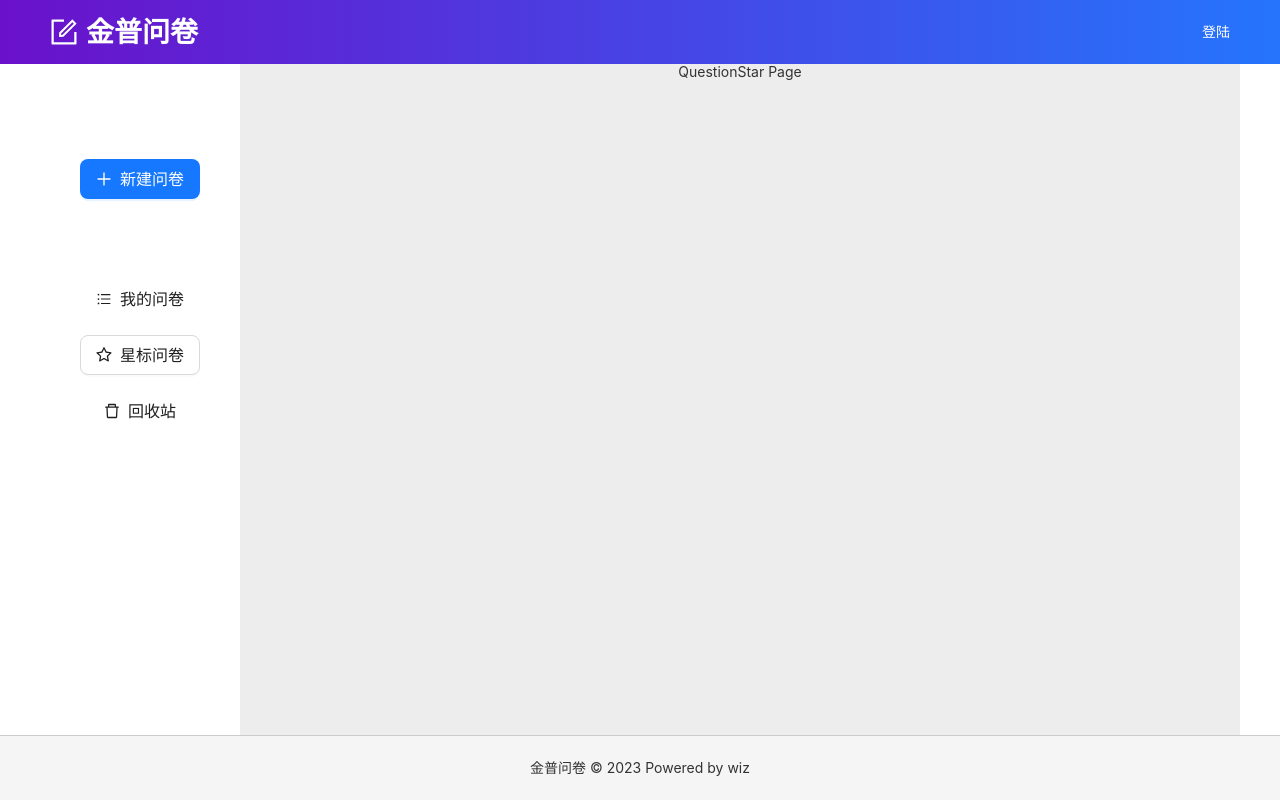
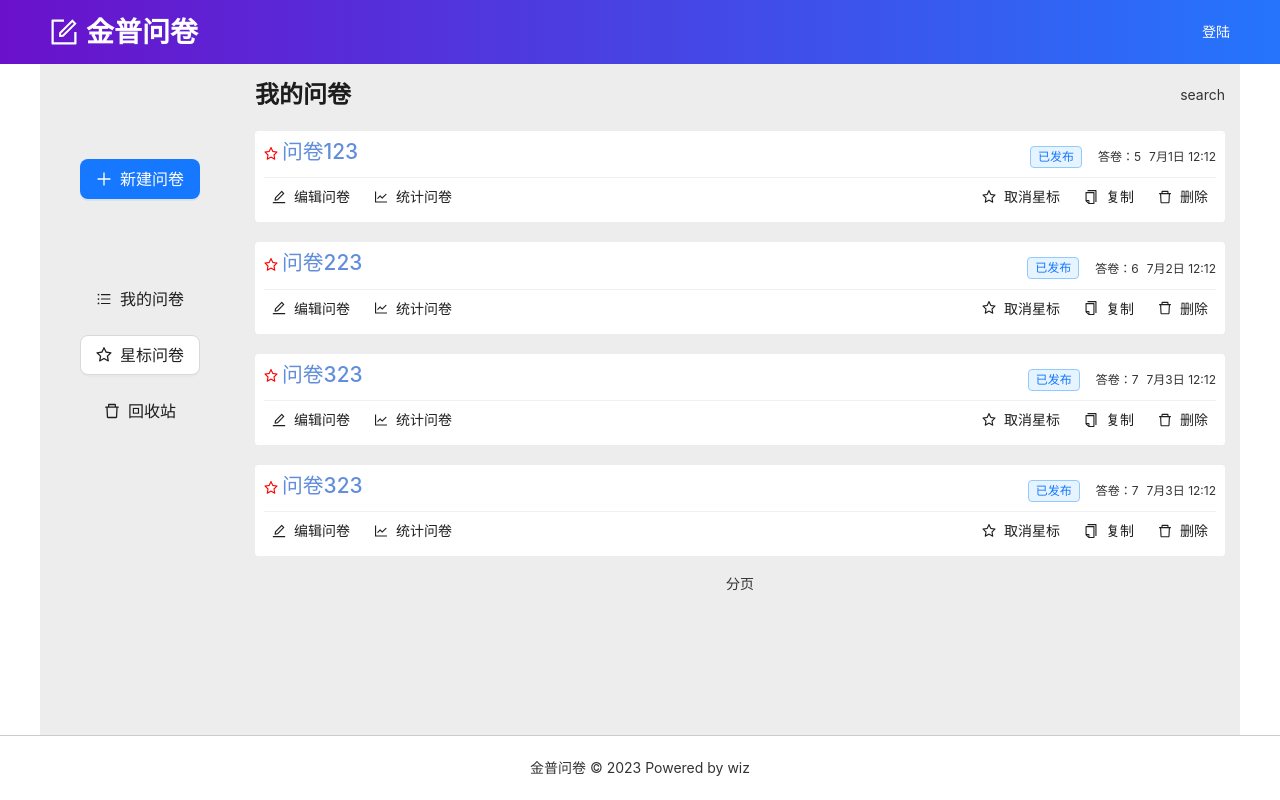
Before and after one commit to isjia/wu-jin-pu-saas, a React (Create React App) app: page /manage/star in a window 1280 px wide. Built offline with nearby package versions, Linux system fonts and the light colour scheme.

Commit message:
refactor: refactor pages

```diff
--- a/src/components/QuestionCard.module.scss
+++ b/src/components/QuestionCard.module.scss
@@ -3,7 +3,7 @@
   box-sizing: border-box;
   border: 1px solid #fff;
   border-radius: 3px;
-  padding: 12px;
+  padding: 8px;
   margin: 20px auto;
   background-color: white;
 
@@ -14,19 +14,11 @@
 
 .row-title {
   display: flex;
-  border-bottom: 1px solid #ddd;
+  // border-bottom: 1px solid #ddd;
   align-items: center;
   justify-content: space-between;
   font-size: 12px;
   color: #333;
-  .status-publish {
-    border: 1px solid #ddd;
-    padding: 5px;
-    margin-right: 8px;
-  }
-  .status-answer-count {
-    margin-right: 8px;
-  }
   .title {
     font-size: 1.3rem;
     a {
@@ -40,16 +32,5 @@
   display: flex;
   align-items: center;
   justify-content: space-between;
-  padding: 8px 0;
-  .btn-status {
-    color: #666;
-    font-size: 12px;
-    margin-left: 8px;
-  }
+  padding: 4px 0;
 }
-
-.btn-create {
-  padding: 6px;
-  font-size: 18px;
-  margin-left: 8px;
-}
--- a/src/components/QuestionCard.tsx
+++ b/src/components/QuestionCard.tsx
@@ -1,80 +1,130 @@
-import React, { FC } from 'react'
+import React, { FC, MouseEvent } from 'react'
+import { useNavigate } from 'react-router-dom'
+import { Button, Divider, Space, Tag, message, Popconfirm, Modal } from 'antd'
+import {
+  EditOutlined,
+  LineChartOutlined,
+  DeleteOutlined,
+  CopyOutlined,
+  StarOutlined,
+  ExclamationCircleFilled,
+} from '@ant-design/icons'
 import styles from './QuestionCard.module.scss'
 
 // 定义问卷类型
 type PropsType = {
   qid: string
   title: string
+  isStar: boolean
   isPublished: boolean
   answerCount: number
   createdAt: string
-  del?: (qid: string) => void
+  del: (qid: string) => void
   pub?: (qid: string) => void
 }
 
 const QuestionCard: FC<PropsType> = (props) => {
-  const { qid, title, isPublished, answerCount, createdAt, del, pub } = props
+  const nav = useNavigate()
+  const { qid, title, isStar, isPublished, answerCount, createdAt, del } = props
 
-  const edit = (qid: string) => {
-    console.log('edit ', qid)
+  const cancel = (msg: string, e?: MouseEvent<HTMLElement>) => {
+    console.log(e)
+    message.error(msg)
+  }
+
+  const confirm = (msg: string, qid: string, e?: MouseEvent<HTMLElement>) => {
+    console.log(e)
+    message.success(msg)
+    del(qid)
+  }
+
+  const showCopyConfirm = () => {
+    Modal.confirm({
+      title: '确认复制当前问卷?',
+      icon: <ExclamationCircleFilled />,
+      content: '需要复制一份当前问卷',
+      okText: '确认',
+      okType: 'danger',
+      cancelText: '取消',
+      onOk() {
+        console.log('确认复制')
+        message.success('复制成功')
+      },
+      onCancel() {
+        console.log('取消复制')
+        message.error('取消复制')
+      },
+    })
   }
 
   return (
     <div key={qid} className={styles['question-card']}>
       <div className={styles['row-title']}>
         <h2 className={styles.title}>
+          {isStar && (
+            <StarOutlined style={{ fontSize: '14px', color: 'red', marginRight: '4px' }} />
+          )}
           <a href='#'>{title}</a>
         </h2>
         <div className='status'>
-          <div className='status-publish'>
-            {isPublished ? (
-              <span className={styles['status-publish']}>已发布</span>
-            ) : (
-              <span className={styles['status-publish']}>未发布</span>
-            )}
-            <span className={styles['status-answer-count']}>答卷：{answerCount}</span>
+          <Space>
+            {isPublished ? <Tag color='processing'>已发布</Tag> : <Tag>未发布</Tag>}
+            <span>答卷：{answerCount}</span>
             <span>{createdAt}</span>
-          </div>
+          </Space>
         </div>
       </div>
+      <Divider style={{ margin: '3px 0' }} />
       <div className={styles['row-edit']}>
         <div>
-          <button
-            onClick={() => {
-              edit(qid)
-            }}
-          >
-            编辑问卷
-          </button>
-          &nbsp;
-          {pub ? (
-            <button
+          <Space>
+            <Button
               onClick={() => {
-                pub(qid)
+                nav(`/question/edit/${qid}`)
               }}
+              type='text'
+              size='small'
+              icon={<EditOutlined />}
             >
-              发布问卷
-            </button>
-          ) : (
-            ''
-          )}
-          &nbsp;
-          {del ? (
-            <button
+              编辑问卷
+            </Button>
+
+            <Button
               onClick={() => {
-                del(qid)
+                nav(`/question/stat/${qid}`)
               }}
+              type='text'
+              size='small'
+              icon={<LineChartOutlined />}
+              disabled={!isPublished}
             >
-              删除问卷
-            </button>
-          ) : (
-            ''
-          )}
+              统计问卷
+            </Button>
+          </Space>
         </div>
         <div>
-          <span className={styles['btn-status']}>星标</span>
-          <span className={styles['btn-status']}>复制</span>
-          <span className={styles['btn-status']}>删除</span>
+          <Space>
+            <Button size='small' type='text' icon={<StarOutlined />}>
+              {isStar ? '取消星标' : '星标'}
+            </Button>
+            <Button size='small' type='text' icon={<CopyOutlined />} onClick={showCopyConfirm}>
+              复制
+            </Button>
+            <Popconfirm
+              title='删除问卷'
+              description='确认删除当前问卷？'
+              onConfirm={(e) => {
+                confirm('删除成功', qid, e)
+              }}
+              onCancel={(e) => cancel('取消删除', e)}
+              okText='确认'
+              cancelText='取消'
+            >
+              <Button size='small' type='text' icon={<DeleteOutlined />}>
+                删除
+              </Button>
+            </Popconfirm>
+          </Space>
         </div>
       </div>
     </div>
--- a/src/layouts/MainLayout.module.scss
+++ b/src/layouts/MainLayout.module.scss
@@ -28,6 +28,6 @@
 .footer-section {
   text-align: center;
   color: #333;
-  // background-color: #7dbcea;
+  background-color: white;
   border-top: 1px solid #ccc;
 }
--- a/src/layouts/ManageLayout.module.scss
+++ b/src/layouts/ManageLayout.module.scss
@@ -4,6 +4,7 @@
   flex-grow: 1;
   max-width: 1200px;
   min-width: 1200px;
+  background-color: rgb(237,237,237);
 }
 
 .sidebar {
@@ -20,5 +21,4 @@
   flex-grow: 1;
   justify-content: center;
   min-height: calc(100vh - 64px - 65.09px);
-  background-color: rgb(237,237,237);
 }
--- a/src/pages/NotFound.tsx
+++ b/src/pages/NotFound.tsx
@@ -1,7 +1,25 @@
 import { FC } from 'react'
+import { useNavigate } from 'react-router-dom'
+import { Button, Result } from 'antd'
+
+import { MANAGE_INDEX_PATHNAME } from '../router'
 
 const NotFound: FC = () => {
-  return <div>NotFound Page</div>
+  const nav = useNavigate()
+  return (
+    <div>
+      <Result
+        status='404'
+        title='404'
+        subTitle='您访问的页面不存在'
+        extra={
+          <Button type='primary' onClick={() => nav(MANAGE_INDEX_PATHNAME)}>
+            返回首页
+          </Button>
+        }
+      />
+    </div>
+  )
 }
 
 export default NotFound
--- a/src/pages/QuestionList.module.scss
+++ b/src/pages/QuestionList.module.scss
@@ -13,11 +13,19 @@
   .title-wrap {
     display: flex;
     align-items: center;
-    .title {
-      font-size: 1.5rem;
-      margin-right: 10px;
-    }
+    justify-content: center;
+    // .title {
+    //   font-size: 1.5rem;
+    //   margin-right: 10px;
+    // }
   }
+}
+
+.trash-btn-group-wrap {
+  display: flex;
+  justify-content: flex-start;
+  align-items: center;
+  margin-bottom: 16px;
 }
 
 .main-content {
--- a/src/pages/QuestionList.tsx
+++ b/src/pages/QuestionList.tsx
@@ -1,29 +1,21 @@
 import { FC, useState } from 'react'
 import { produce } from 'immer'
 import { useTitle } from 'ahooks'
+import { Typography, Button } from 'antd'
 
+import { Question } from '../types'
 import QuestionCard from '../components/QuestionCard'
 
 import styles from './QuestionList.module.scss'
 
-// 定义问卷类型
-type Question = {
-  _id: string
-  title: string
-  isPublished: boolean
-  isStar: boolean
-  answerCount: number
-  createdAt: string
-  del?: (qid: number) => void
-  pub?: (qid: number) => void
-}
+const { Title } = Typography
 
 const rawQuestionList: Question[] = [
   {
     _id: '123',
     title: '问卷123',
     isPublished: true,
-    isStar: false,
+    isStar: true,
     answerCount: 5,
     createdAt: '7月1日 12:12',
   },
@@ -120,27 +112,31 @@ const QuestionList: FC = () => {
     <div className={styles['page-wrap']}>
       <div className={styles.header}>
         <div className={styles['title-wrap']}>
-          <h1 className={styles.title}>我的问卷</h1>
+          {/* <h1 className={styles.title}>我的问卷</h1> */}
+          <Title level={3} style={{ marginBottom: 0, marginRight: '8px' }}>
+            我的问卷
+          </Title>
           {/* 新增问卷按钮 */}
-          <button onClick={create} className='btn-create'>
-            新增问卷
-          </button>
+          <Button onClick={create} type='primary' size='small'>
+            新增
+          </Button>
         </div>
         <div>search</div>
       </div>
       {/* 问卷列表 */}
       <div className={styles['main-content']}>
         {questionList.map((question) => {
-          const { _id, title, isPublished, answerCount, createdAt } = question
+          const { _id, title, isStar, isPublished, answerCount, createdAt } = question
           return (
             <QuestionCard
               key={_id}
               qid={_id}
               title={title}
+              isStar={isStar}
               isPublished={isPublished}
               answerCount={answerCount}
               createdAt={createdAt}
-              del={isPublished ? undefined : delQuestion}
+              del={delQuestion}
               pub={isPublished ? undefined : pubQuestion}
             />
           )
@@ -148,7 +144,7 @@ const QuestionList: FC = () => {
       </div>
 
       {/* footer */}
-      <div className={styles.footer}>分页</div>
+      <div className={styles.footer}>load more ...</div>
     </div>
   )
 }
--- a/src/pages/QuestionStar.tsx
+++ b/src/pages/QuestionStar.tsx
@@ -1,7 +1,113 @@
-import { FC } from 'react'
+import { FC, useState } from 'react'
+import { produce } from 'immer'
+import { useTitle } from 'ahooks'
+import { Typography, Empty } from 'antd'
+
+import QuestionCard from '../components/QuestionCard'
+import { Question } from '../types'
+import styles from './QuestionList.module.scss'
+
+const { Title } = Typography
+
+const rawStarQuestionList: Question[] = [
+  {
+    _id: '123',
+    title: '问卷123',
+    isPublished: true,
+    isStar: true,
+    answerCount: 5,
+    createdAt: '7月1日 12:12',
+  },
+  {
+    _id: '223',
+    title: '问卷223',
+    isPublished: true,
+    isStar: true,
+    answerCount: 6,
+    createdAt: '7月2日 12:12',
+  },
+  {
+    _id: '323',
+    title: '问卷323',
+    isPublished: true,
+    isStar: true,
+    answerCount: 7,
+    createdAt: '7月3日 12:12',
+  },
+  {
+    _id: '444',
+    title: '问卷323',
+    isPublished: true,
+    isStar: true,
+    answerCount: 7,
+    createdAt: '7月3日 12:12',
+  },
+]
 
 const QuestionStar: FC = () => {
-  return <div>QuestionStar Page</div>
+  useTitle('金普问卷 - 星标问卷')
+
+  const [questionList, setQuestionList] = useState(rawStarQuestionList)
+
+  // 删除问卷
+  function delQuestion(qid: string) {
+    // setQuestionList(questionList.filter((item) => (item.qid === qid ? false : true)))
+    setQuestionList(
+      produce((draft) => {
+        const isItem = (item: Question) => item._id === qid
+        const index = draft.findIndex(isItem)
+        draft.splice(index, 1)
+      })
+    )
+  }
+
+  // 发布问卷
+  function pubQuestion(qid: string) {
+    setQuestionList(
+      produce((draft) => {
+        const found = draft.find((element) => element._id === qid)
+        if (found) found.isPublished = true
+      })
+    )
+  }
+
+  return (
+    <div className={styles['page-wrap']}>
+      <div className={styles.header}>
+        <div className={styles['title-wrap']}>
+          <Title level={3} style={{ marginBottom: 0, marginRight: '8px' }}>
+            我的问卷
+          </Title>
+        </div>
+        <div>search</div>
+      </div>
+      {/* 问卷列表 */}
+      {questionList.length === 0 && <Empty />}
+      {questionList.length > 0 && (
+        <div className={styles['main-content']}>
+          {questionList.map((question) => {
+            const { _id, title, isStar, isPublished, answerCount, createdAt } = question
+            return (
+              <QuestionCard
+                key={_id}
+                qid={_id}
+                title={title}
+                isStar={isStar}
+                isPublished={isPublished}
+                answerCount={answerCount}
+                createdAt={createdAt}
+                del={delQuestion}
+                pub={isPublished ? undefined : pubQuestion}
+              />
+            )
+          })}
+        </div>
+      )}
+
+      {/* footer */}
+      <div className={styles.footer}>分页</div>
+    </div>
+  )
 }
 
 export default QuestionStar
--- a/src/pages/QuestionTrash.tsx
+++ b/src/pages/QuestionTrash.tsx
@@ -1,7 +1,136 @@
-import { FC } from 'react'
+import { FC, useState, Key } from 'react'
+// import { produce } from 'immer'
+import { useTitle } from 'ahooks'
+import { Typography, Table, Tag, Empty, Space, Button, Modal, message } from 'antd'
+import { ExclamationCircleFilled } from '@ant-design/icons'
+import { Question } from '../types'
+import styles from './QuestionList.module.scss'
+
+const { Title } = Typography
+
+const rawQuestionList: Question[] = [
+  {
+    _id: '123',
+    title: '问卷123',
+    isPublished: true,
+    isStar: true,
+    answerCount: 5,
+    createdAt: '7月1日 12:12',
+  },
+  {
+    _id: '223',
+    title: '问卷223',
+    isPublished: true,
+    isStar: false,
+    answerCount: 6,
+    createdAt: '7月2日 12:12',
+  },
+  {
+    _id: '323',
+    title: '问卷323',
+    isPublished: false,
+    isStar: false,
+    answerCount: 7,
+    createdAt: '7月3日 12:12',
+  },
+]
+
+const tableColumns = [
+  {
+    title: '问卷标题',
+    dataIndex: 'title',
+  },
+  {
+    title: '发布状态',
+    dataIndex: 'isPublished',
+    render: (isPublished: boolean) => {
+      return isPublished ? <Tag color='processing'>已发布</Tag> : <Tag>未发布</Tag>
+    },
+  },
+  {
+    title: '答卷数',
+    dataIndex: 'answerCount',
+  },
+  {
+    title: '创建日期',
+    dataIndex: 'createdAt',
+  },
+]
 
 const QuestionTrash: FC = () => {
-  return <div>QuestionTrash Page</div>
+  useTitle('金普问卷 - 回收站')
+
+  const [questionList] = useState(rawQuestionList)
+  const [selectedQids, setSelectedQids] = useState<string[]>([])
+
+  const rowSelection = {
+    onChange: (newSelected: Key[]) => {
+      // console.log('selectedQids: ', newSelected)
+      setSelectedQids(newSelected as string[])
+    },
+  }
+
+  const showDelConfirm = () => {
+    Modal.confirm({
+      title: '确认删除当前问卷?',
+      icon: <ExclamationCircleFilled />,
+      content: `需要彻底删除问卷：${selectedQids.join(', ')}`,
+      okText: '确认',
+      okType: 'danger',
+      cancelText: '取消',
+      onOk() {
+        message.success('彻底删除成功')
+      },
+      onCancel() {
+        message.error('取消删除')
+      },
+    })
+  }
+
+  const TableElement = (
+    <div className={styles['main-content']}>
+      <div className={styles['trash-btn-group-wrap']}>
+        <Space>
+          <Button type='primary' size='small' disabled={selectedQids.length === 0 ? true : false}>
+            恢复
+          </Button>
+          <Button
+            danger
+            size='small'
+            disabled={selectedQids.length === 0 ? true : false}
+            onClick={showDelConfirm}
+          >
+            彻底删除
+          </Button>
+        </Space>
+      </div>
+      <Table
+        dataSource={questionList}
+        columns={tableColumns}
+        pagination={false}
+        rowKey={(q) => q._id}
+        rowSelection={rowSelection}
+      />
+    </div>
+  )
+
+  return (
+    <>
+      <div className={styles['page-wrap']}>
+        <div className={styles.header}>
+          <div className={styles['title-wrap']}>
+            {/* <h1 className={styles.title}>我的问卷</h1> */}
+            <Title level={3} style={{ marginBottom: 0, marginRight: '8px' }}>
+              我的问卷
+            </Title>
+          </div>
+          <div>search</div>
+        </div>
+        {/* 回收问卷列表 */}
+        {questionList.length === 0 ? <Empty description='暂无数据' /> : TableElement}
+      </div>
+    </>
+  )
 }
 
 export default QuestionTrash
```
Also changed, not shown: src/types/index.d.ts (added, +13 -0 lines).
